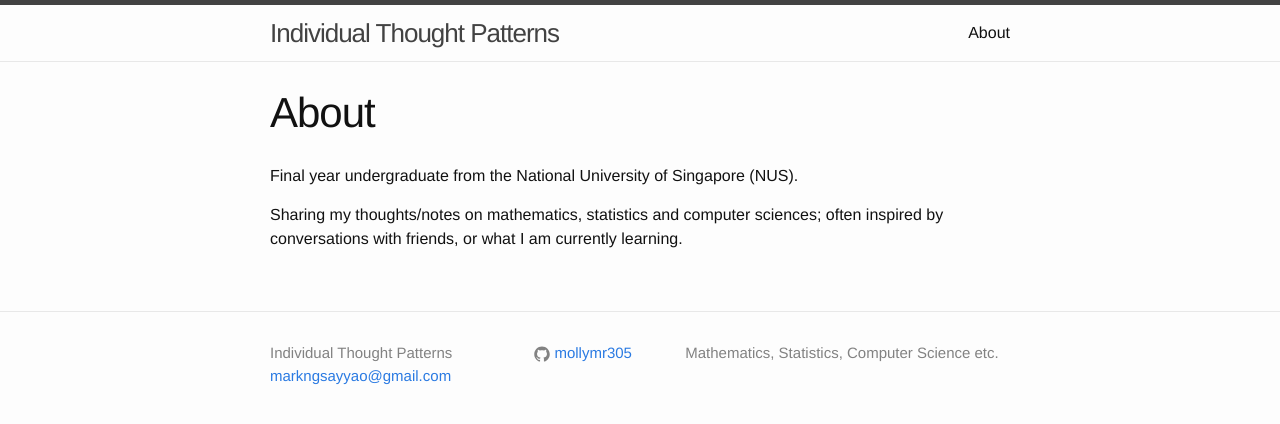
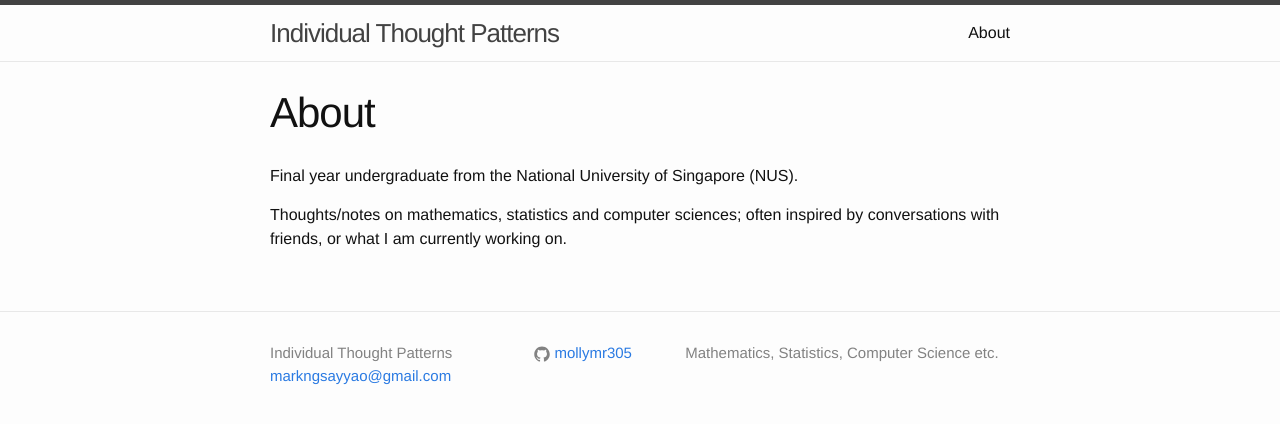
Before and after one commit to Wentong-DST/Wentong-DST.github.io, a Jekyll site: the page built from about.md, in a window 1280 px wide. Shown: the top 424 px of the page. Built offline with Jekyll 4.4.1, drawn with Linux system fonts in a browser that asks for light colours.

Commit message:
updated about page

```diff
--- a/about.md
+++ b/about.md
@@ -6,4 +6,4 @@ permalink: /about/
 
 Final year undergraduate from the National University of Singapore (NUS).
 
-Sharing my thoughts/notes on mathematics, statistics and computer sciences; often inspired by conversations with friends, or what I am currently learning.
+Thoughts/notes on mathematics, statistics and computer sciences; often inspired by conversations with friends, or what I am currently working on.
```
